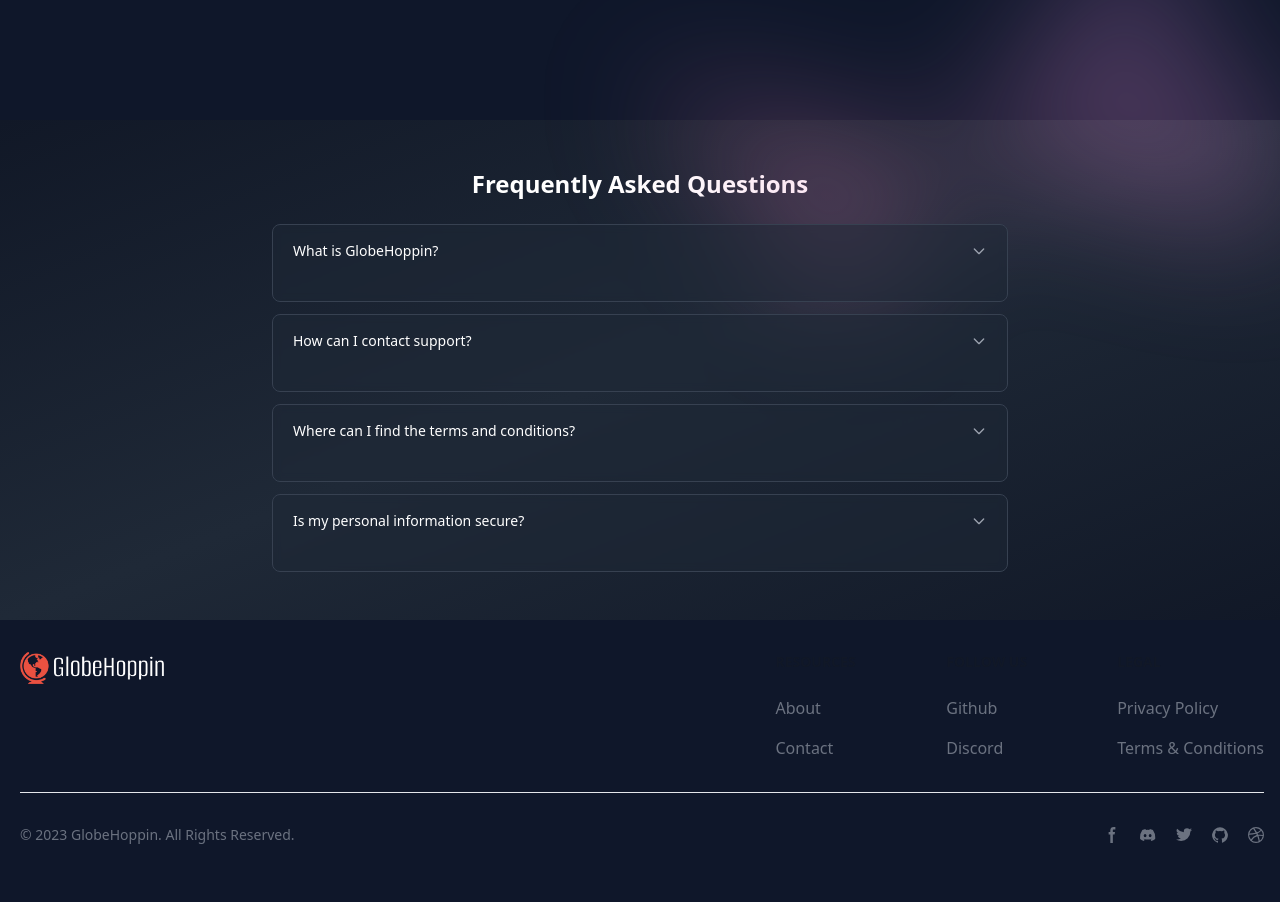
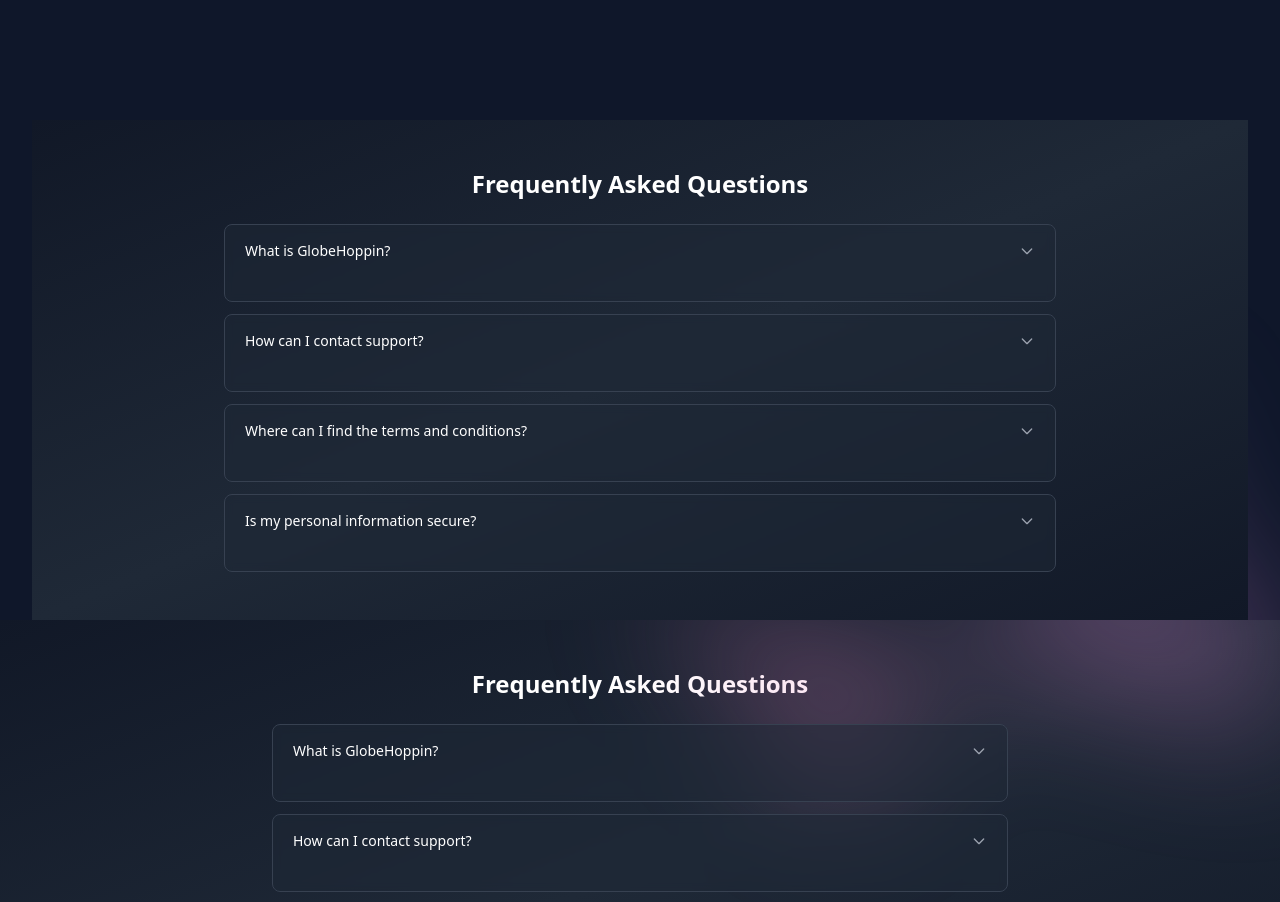
Before and after one commit to GlobeHoppin/GlobeHoppin, a React (Vite) app: page / in a window 1280 px wide. Shown: the part 2180-3082 px from the top of the page. Before the commit the page ends 3057 px from the top, so only its background shows below. Built offline with nearby package versions, Linux system fonts and the light colour scheme.

Commit message:
Update Homepage.jsx

```diff
--- a/src/pages/Homepage.jsx
+++ b/src/pages/Homepage.jsx
@@ -1,3 +1,4 @@
+import { useState } from "react";
 import { NavLink } from "react-router-dom";
 import PageNav from "../components/PageNav";
 import Footer from "../components/Footer";
@@ -7,8 +8,15 @@
   ChatBubbleBottomCenterTextIcon,
   ShareIcon,
 } from "@heroicons/react/24/outline";
+import faqData from "../data/faqData.json";  // Import the FAQ data
 
 function Homepage() {
+  const [openQuestion, setOpenQuestion] = useState(null);
+
+  const toggleQuestion = (index) => {
+    setOpenQuestion(openQuestion === index ? null : index);
+  };
+
   const features = [
     {
       name: "Pin Your Location",
@@ -177,6 +185,41 @@
               </div>
             </div>
           </div>
+
+          {/* FAQ Section */}
+          <section className="bg-gradient-to-br from-gray-900 via-gray-800 to-gray-900 py-12">
+            <div className="mx-auto w-full max-w-4xl px-4 sm:px-6 lg:px-8">
+              <h2 className="text-2xl font-bold text-white mb-6 text-center">Frequently Asked Questions</h2>
+              <div className="space-y-3">
+                {faqData.map((faq, index) => (
+                  <div key={index} className="bg-gray-800 bg-opacity-50 backdrop-blur-sm rounded-lg overflow-hidden border border-gray-700 transition-all duration-300 hover:border-gray-600">
+                    <button
+                      className="flex justify-between items-center w-full text-left px-5 py-4"
+                      onClick={() => toggleQuestion(index)}
+                    >
+                      <span className="font-medium text-white text-sm">{faq.question}</span>
+                      <svg
+                        className={`w-4 h-4 text-gray-400 transform transition-transform duration-200 ${openQuestion === index ? 'rotate-180' : ''}`}
+                        fill="none"
+                        viewBox="0 0 24 24"
+                        stroke="currentColor"
+                      >
+                        <path strokeLinecap="round" strokeLinejoin="round" strokeWidth={2} d="M19 9l-7 7-7-7" />
+                      </svg>
+                    </button>
+                    <div
+                      className={`px-5 py-3 bg-gray-700 bg-opacity-50 transition-all duration-200 ease-in-out ${
+                        openQuestion === index ? 'max-h-40 opacity-100' : 'max-h-0 opacity-0'
+                      }`}
+                    >
+                      <p className="text-gray-300 text-xs leading-relaxed">{faq.answer}</p>
+                    </div>
+                  </div>
+                ))}
+              </div>
+            </div>
+          </section>
+
         </div>
       </div>
       <Footer />
```
